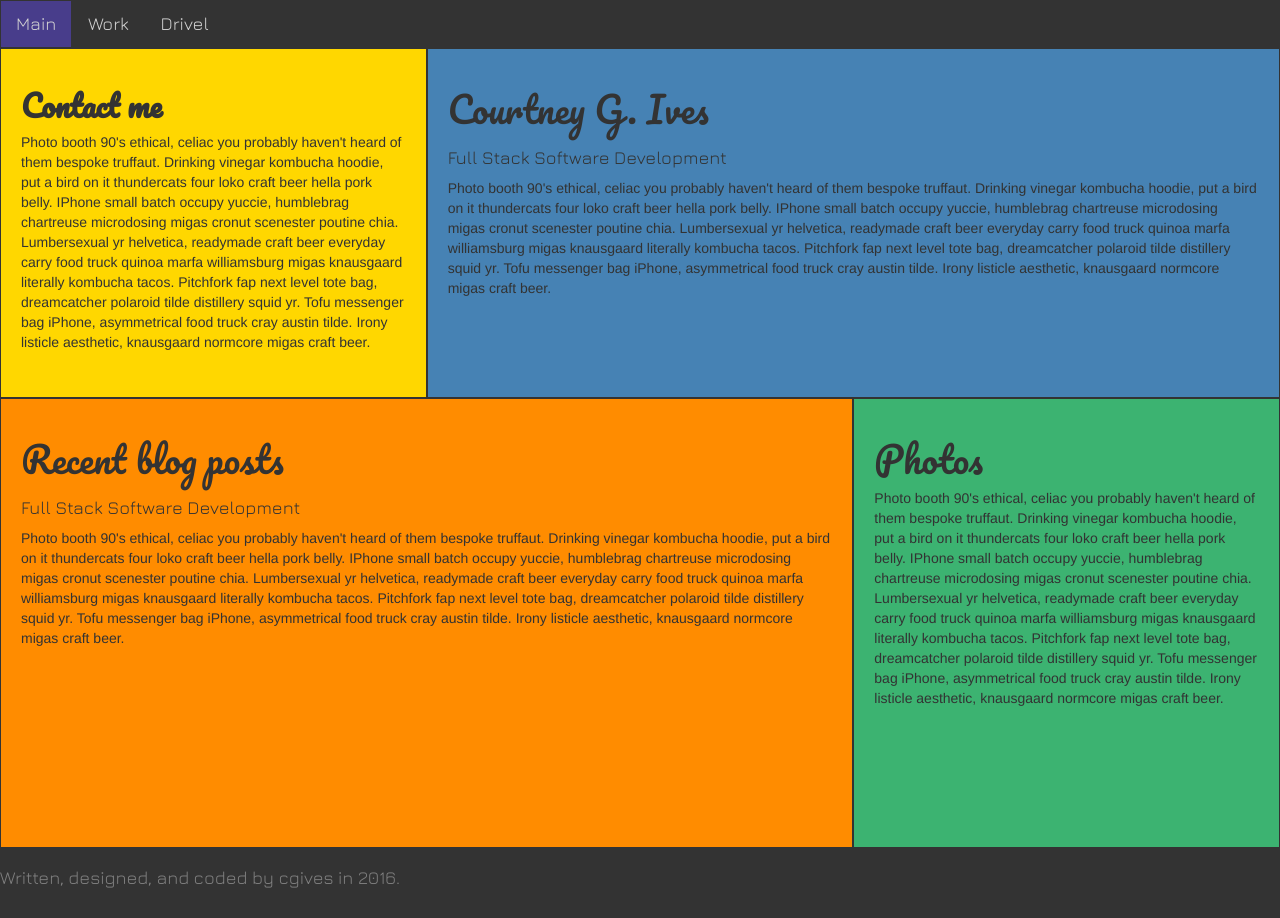
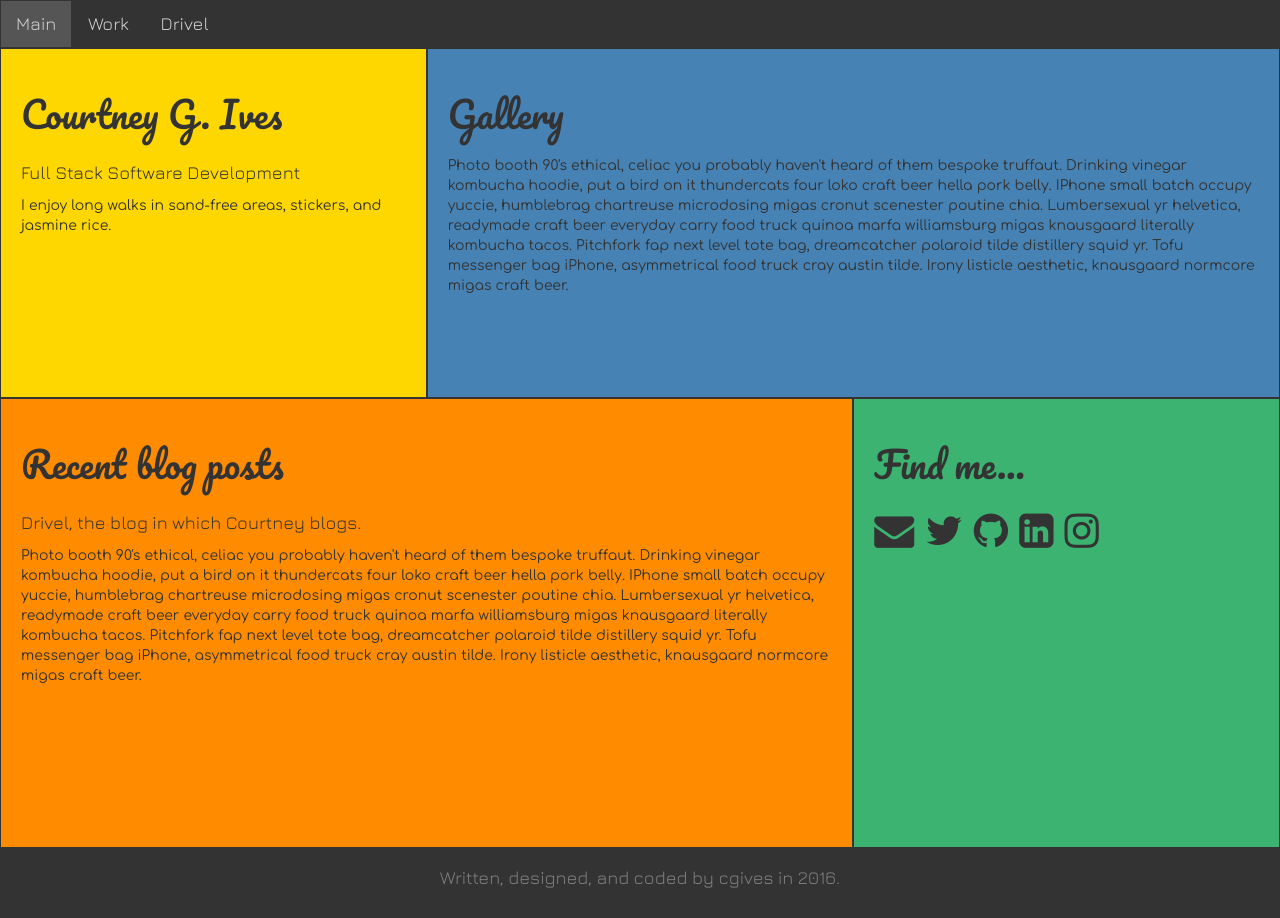
Before and after one commit to courtneygives/Personal-Landing-Page, a plain HTML site: page index.html in a window 1280 px wide. Drawn offline with nearby package versions, Linux system fonts and the light colour scheme; a web font is replaced by a local one.

Commit message:
style adjustments: color grid on landing page displays nicely

```diff
--- a/custom.css
+++ b/custom.css
@@ -9,38 +9,45 @@ font-family: 'Boogaloo', cursive;
 /* ::::::::::::::::: General Styles ::::::::::::::::: */
 body {
   background-color: #333;
-
-}c
+  }
 
   p {
+    padding-top: 3px;
     font-family: 'Comfortaa', 'Futura', sans-serif;
-
   }
 
   h1{
     font-family: 'Pacifico', 'Dancing Script', cursive;
+    padding: 5px 0 10px 0;
   }
 
   h2 {
     font-family: 'Pacifico', 'Dancing Script', cursive;
     font-weight: bold;
+    margin: 10px 0 10px 0;
   }
 
   h3{
     font-family: 'Jura', 'helvetica', serif;
     font-size: 18px;
-
+    padding: 10px inherit;
   }
 
   footer {
     font-family: 'Jura', 'helvetica', serif;
     color: gray;
     height: 50px;
-  align-content: center;
+    text-align: center;
   }
 
-footer p {
-  margin: 5px auto;
+  a {
+    text-decoration: none;
+    color: #333;
+  }
+
+  a :hover {
+    text-decoration: none;
+    color: black;
   }
   /* ::::::::::::::::: Other Styles ::::::::::::::::: */
 
@@ -49,7 +56,7 @@ footer p {
     font-size: 18px;
     background-color: #333;
     border: 1px solid #333  ;
-  border-radius: 0px;
+    border-radius: 0;
     float: none;
   }
 
@@ -60,24 +67,24 @@ footer p {
 
   .nav-pills>li.active>a  {
     color: lightgray;
-  background-color: darkslateblue;
+    background-color: #555;
     border-radius: 0;
   }
   .nav-pills>li.active>a:focus {
     color: lightgray;
-  background-color: slateblue;
+    background-color: #555;
     border-radius: 0;
+  }
 
-}
   .nav-pills>li.active>a:hover {
     color: lightgray;
-   background-color: slateblue;
+    background-color: #555;
     border-radius: 0;
   }
 
   .nav-pills>li>a:hover {
     color: lightgray;
-  background-color: darkslateblue;
+    background-color: #555;
     border-radius: 0;
   }
 
@@ -90,26 +97,27 @@ footer p {
     height:450px;
     border: 1px solid #333;
     padding: 20px;
-
   }
 
-#box1 {
+  .contact {
+    font-size: 40px;
+    display:block;
+    }
+
+  .gold {
     background-color: gold;
     height:350px;
-
   }
 
-#box2 {
+  .blue {
     background-color: steelblue;
     height:350px;
-
   }
 
-#box3 {
+  .orange {
     background-color: darkorange;
   }
 
-#box4 {
+  .green {
     background-color: mediumseagreen;
-
   }
--- a/index.html
+++ b/index.html
@@ -15,6 +15,8 @@
 
   <!-- ::: Google Fonts ::: -->
   <link href="https://fonts.googleapis.com/css?family=Anton|Pacifico|Comfortaa:400|Jura:400|Boogaloo" rel="stylesheet" type="text/css">
+  <link rel="stylesheet" href="https://maxcdn.bootstrapcdn.com/font-awesome/4.6.1/css/font-awesome.min.css">
+
   <!-- ::: Other CSS ::: -->
   <link rel="stylesheet" type="text/css" href="custom.css">
   <title>Courtney G. Ives</title>
@@ -33,32 +35,38 @@
   <!-- ::::::::::::::::: INTRODUCTION ::::::::::::::::: -->
 
 
-  <div id="main" class="container-fluid">
-    <div class="row">
-      <div id="box1" class="col-md-4">
-        <h2>Contact me</h2>
+  <div class="container-fluid">
+    <div class="row top-row">
+      <div id="box1" class="col-md-4 gold">
+        <h1>Courtney G. Ives</h1>
+        <h3>Full Stack Software Development</h3>
+        <p>I enjoy long walks in sand-free areas, stickers, and jasmine rice.</p>
+      </div>
+
+
+      <div class="col-md-8 blue">
+        <h1>Gallery</h1>
+        <p>Photo booth 90's ethical, celiac you probably haven't heard of them bespoke truffaut. Drinking vinegar kombucha hoodie, put a bird on it thundercats four loko craft beer hella pork belly. IPhone small batch occupy yuccie, humblebrag chartreuse microdosing migas cronut scenester poutine chia. Lumbersexual yr helvetica, readymade craft beer everyday carry food truck quinoa marfa williamsburg migas knausgaard literally kombucha tacos. Pitchfork fap next level tote bag, dreamcatcher polaroid tilde distillery squid yr. Tofu messenger bag iPhone, asymmetrical food truck cray austin tilde. Irony listicle aesthetic, knausgaard normcore migas craft beer.</p>
+      </div>
+
+    </div>
+    <div class="row bottom-row">
+      <div class="col-md-8 orange">
+        <h1>Recent blog posts</h1>
+        <h3>Drivel, the blog in which Courtney blogs.</h3>
         <p>Photo booth 90's ethical, celiac you probably haven't heard of them bespoke truffaut. Drinking vinegar kombucha hoodie, put a bird on it thundercats four loko craft beer hella pork belly. IPhone small batch occupy yuccie, humblebrag chartreuse microdosing migas cronut scenester poutine chia. Lumbersexual yr helvetica, readymade craft beer everyday carry food truck quinoa marfa williamsburg migas knausgaard literally kombucha tacos. Pitchfork fap next level tote bag, dreamcatcher polaroid tilde distillery squid yr. Tofu messenger bag iPhone, asymmetrical food truck cray austin tilde. Irony listicle aesthetic, knausgaard normcore migas craft beer.</p>
       </div>
 
 
-      <div id="box2" class="col-md-8">
-        <h1>Courtney G. Ives</h1>
-        <h3>Full Stack Software Development</h3>
-        <p>Photo booth 90's ethical, celiac you probably haven't heard of them bespoke truffaut. Drinking vinegar kombucha hoodie, put a bird on it thundercats four loko craft beer hella pork belly. IPhone small batch occupy yuccie, humblebrag chartreuse microdosing migas cronut scenester poutine chia. Lumbersexual yr helvetica, readymade craft beer everyday carry food truck quinoa marfa williamsburg migas knausgaard literally kombucha tacos. Pitchfork fap next level tote bag, dreamcatcher polaroid tilde distillery squid yr. Tofu messenger bag iPhone, asymmetrical food truck cray austin tilde. Irony listicle aesthetic, knausgaard normcore migas craft beer.</p>
-      </div>
-
-    </div>
-    <div class="row">
-      <div id="box3" class="col-md-8">
-        <h1>Recent blog posts</h1>
-        <h3>Full Stack Software Development</h3>
-        <p>Photo booth 90's ethical, celiac you probably haven't heard of them bespoke truffaut. Drinking vinegar kombucha hoodie, put a bird on it thundercats four loko craft beer hella pork belly. IPhone small batch occupy yuccie, humblebrag chartreuse microdosing migas cronut scenester poutine chia. Lumbersexual yr helvetica, readymade craft beer everyday carry food truck quinoa marfa williamsburg migas knausgaard literally kombucha tacos. Pitchfork fap next level tote bag, dreamcatcher polaroid tilde distillery squid yr. Tofu messenger bag iPhone, asymmetrical food truck cray austin tilde. Irony listicle aesthetic, knausgaard normcore migas craft beer.</p>
-      </div>
-
-
-      <div id="box4" class="col-md-4">
-        <h1>Photos</h1>
-        <p>Photo booth 90's ethical, celiac you probably haven't heard of them bespoke truffaut. Drinking vinegar kombucha hoodie, put a bird on it thundercats four loko craft beer hella pork belly. IPhone small batch occupy yuccie, humblebrag chartreuse microdosing migas cronut scenester poutine chia. Lumbersexual yr helvetica, readymade craft beer everyday carry food truck quinoa marfa williamsburg migas knausgaard literally kombucha tacos. Pitchfork fap next level tote bag, dreamcatcher polaroid tilde distillery squid yr. Tofu messenger bag iPhone, asymmetrical food truck cray austin tilde. Irony listicle aesthetic, knausgaard normcore migas craft beer.</p>
+      <div class="col-md-4 green">
+        <h1>Find me...</h1>
+        <span class="contact">
+        <a href="mailto:cgives@me.com"><i class="fa fa-envelope" aria-hidden="true"></i></a>
+        <a href="http://www.twitter.com/courtneygives"><i class="fa fa-twitter" aria-hidden="true"></i></a>
+        <a href="http://www.github.com/courtneygives"><i class="fa fa-github" aria-hidden="true"></i></a>
+        <a href="https://www.linkedin.com/in/courtney-ives-a7076223"><i class="fa fa-linkedin-square" aria-hidden="true"></i></a>
+        <a href="http://www.instagram.com/cgives"><i class="fa fa-instagram" aria-hidden="true"></i></a>
+        </span>
       </div>
 
     </div>
```
Lines whose indentation alone changed are shown as unchanged.
